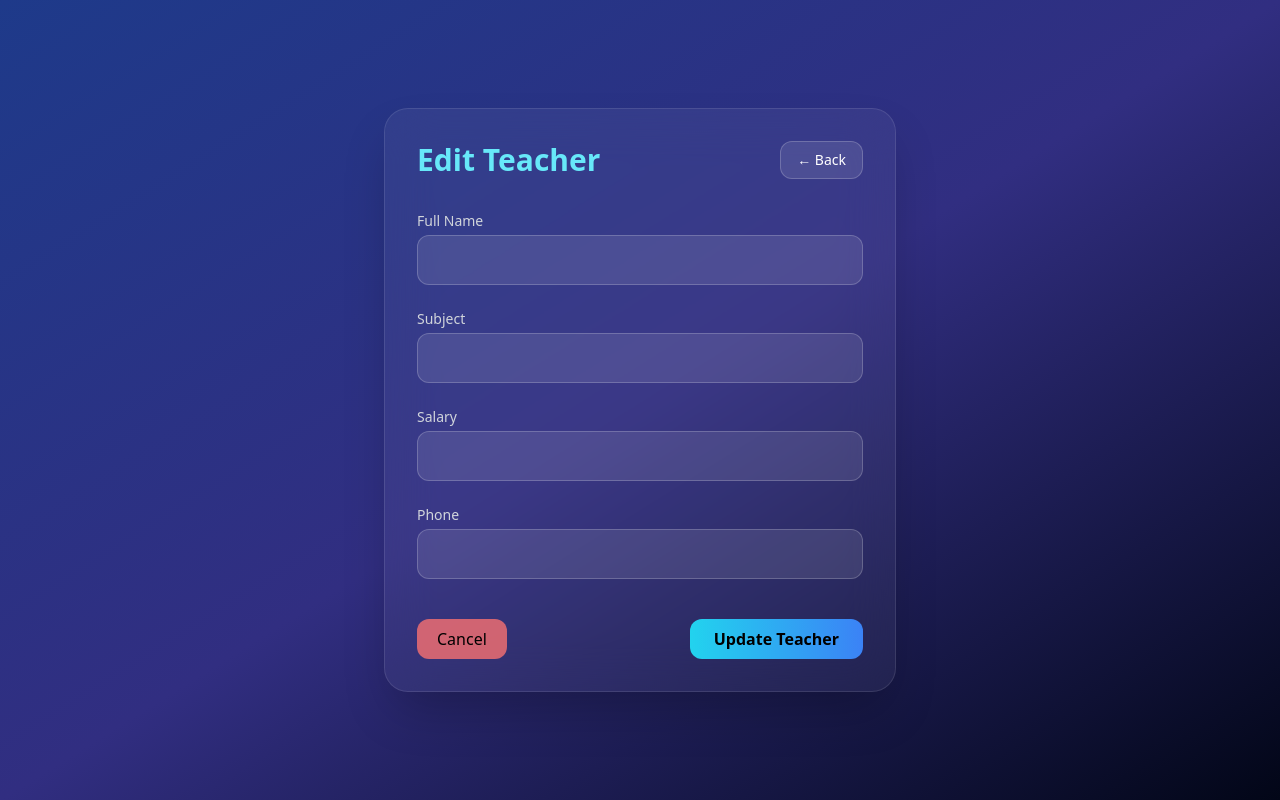
After one commit to zaid483/mis-project, a Node server app: template views/teacherEdit.ejs in a window 1280 px wide. The commit adds this page. Run offline with Node 20, Linux system fonts and the light colour scheme; the template is opened without the code that fills it, so the values that code supplies are empty; some libraries are stand-ins or nearby versions.

Commit message:
MIS project update - full functionality completed

```diff
--- a/routes/teacherRoute.js
+++ b/routes/teacherRoute.js
@@ -1,5 +1,5 @@
 import express from "express";
-import { createTeacher, deleteTeacher, getTeacher } from "../controllers/teacherController.js";
+import { createTeacher, deleteTeacher, editTeacher, getTeacher, updateTeacher } from "../controllers/teacherController.js";
 
 const teacherroute = express.Router();
 
@@ -9,6 +9,7 @@ teacherroute.get("/teachers/add" , (req , res)=>{
 teacherroute.get("/teachers" , getTeacher)
 teacherroute.post("/teachers", createTeacher);
 teacherroute.get("/teachers/delete/:id" , deleteTeacher)
-
+teacherroute.get("/teachers/edit/:id" , editTeacher)
+teacherroute.post("/teachers/update/:id" , updateTeacher)
 
 export default teacherroute;
--- /dev/null
+++ b/views/teacherEdit.ejs
@@ -0,0 +1,94 @@
+<!DOCTYPE html>
+<html lang="en">
+<head>
+  <meta charset="UTF-8">
+  <title>Edit Teacher</title>
+  <script src="https://cdn.tailwindcss.com"></script>
+</head>
+
+<body class="bg-gradient-to-br from-blue-900 via-indigo-900 to-slate-950 min-h-screen flex items-center justify-center p-4 text-white">
+
+  <!-- Glass Card -->
+  <div class="w-full max-w-lg backdrop-blur-xl bg-white/5 border border-white/10 rounded-3xl shadow-2xl p-8">
+
+    <!-- Header -->
+    <div class="flex justify-between items-center mb-8">
+      <h2 class="text-3xl font-bold text-cyan-300">Edit Teacher</h2>
+
+      <a href="/teachers"
+         class="text-sm px-4 py-2 bg-white/10 border border-white/20 rounded-xl hover:bg-white/20 transition">
+        ← Back
+      </a>
+    </div>
+
+    <!-- Form -->
+    <form action="/teachers/update/<%= teacher._id %>" method="POST" class="space-y-6">
+
+      <!-- Name -->
+      <div>
+        <label class="block text-sm text-gray-300 mb-1">Full Name</label>
+        <input
+          type="text"
+          name="name"
+          value="<%= teacher.name %>"
+          class="w-full p-3 rounded-xl bg-white/10 border border-white/20 focus:outline-none focus:ring-2 focus:ring-cyan-400"
+          required
+        />
+      </div>
+
+      <!-- Subject -->
+      <div>
+        <label class="block text-sm text-gray-300 mb-1">Subject</label>
+        <input
+          type="text"
+          name="subject"
+          value="<%= teacher.subject %>"
+          class="w-full p-3 rounded-xl bg-white/10 border border-white/20 focus:outline-none focus:ring-2 focus:ring-cyan-400"
+          required
+        />
+      </div>
+
+      <!-- Salary -->
+      <div>
+        <label class="block text-sm text-gray-300 mb-1">Salary</label>
+        <input
+          type="number"
+          name="salary"
+          value="<%= teacher.salary %>"
+          class="w-full p-3 rounded-xl bg-white/10 border border-white/20 focus:outline-none focus:ring-2 focus:ring-cyan-400"
+          required
+        />
+      </div>
+
+      <!-- Phone -->
+      <div>
+        <label class="block text-sm text-gray-300 mb-1">Phone</label>
+        <input
+          type="text"
+          name="phone"
+          value="<%= teacher.phone %>"
+          class="w-full p-3 rounded-xl bg-white/10 border border-white/20 focus:outline-none focus:ring-2 focus:ring-cyan-400"
+        />
+      </div>
+
+      <!-- Buttons -->
+      <div class="flex justify-between items-center pt-4">
+
+        <a href="/teachers"
+           class="px-5 py-2 rounded-xl bg-red-400/80 hover:bg-red-400 text-black font-medium transition">
+          Cancel
+        </a>
+
+        <button
+          class="px-6 py-2 rounded-xl bg-gradient-to-r from-cyan-400 to-blue-500 text-black font-semibold hover:scale-105 transition">
+          Update Teacher
+        </button>
+
+      </div>
+
+    </form>
+
+  </div>
+
+</body>
+</html>
--- a/views/teachers.ejs
+++ b/views/teachers.ejs
@@ -100,9 +100,9 @@
 
                 <td class="p-6 flex gap-5">
 
-                  <button class="text-indigo-300 hover:scale-110 transition">
-                    <i class="fa-solid fa-pen-to-square text-xl"></i>
-                  </button>
+                   <a href="/teachers/edit/<%= teacher._id %>" class="text-cyan-300">
+                    <i class="fa-solid fa-pen-to-square"></i>
+                  </a>
 
                   <a href="/teachers/delete/<%= teacher._id %>"
                      onclick="return confirm('Are you sure?')"
```
Also changed, not shown: controllers/teacherController.js (+24 -0 lines).
